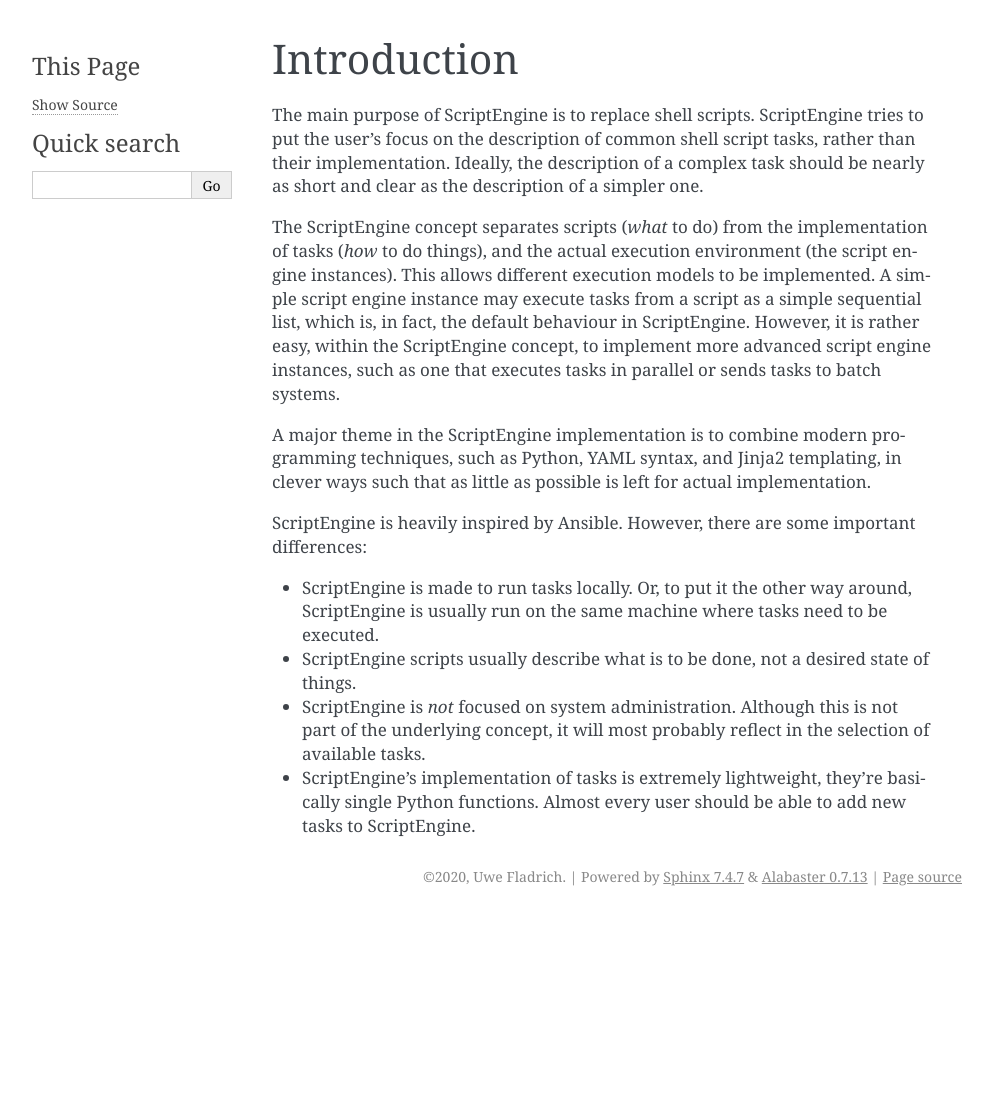
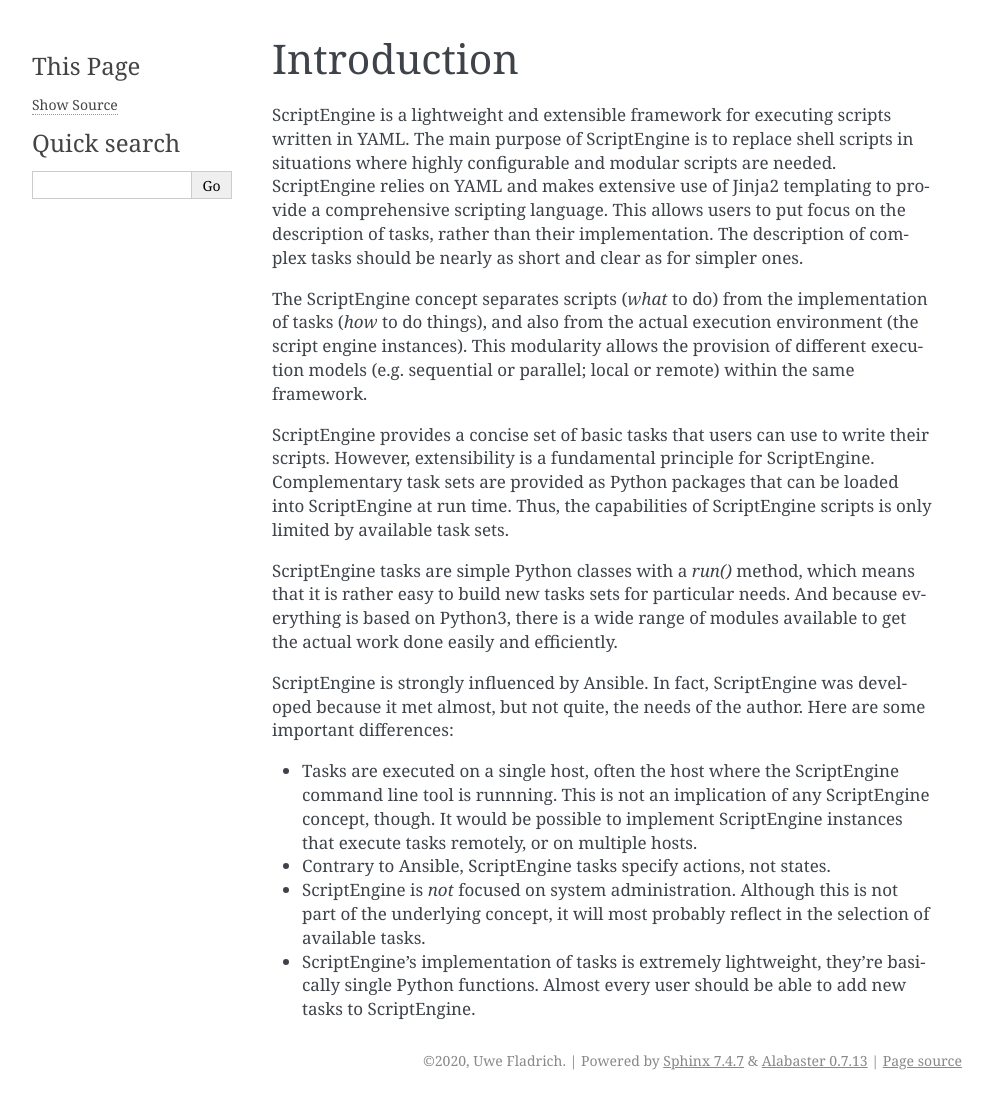
Before and after one commit to uwefladrich/scriptengine, a Sphinx documentation site: the page built from docs/sphinx/intro.rst, in a window 1280 px wide. Shown: the whole page, without its empty margins (148-1141 px from the left). Built offline with Sphinx 7.4.7, drawn with Linux system fonts in a browser that asks for light colours; before the commit the page ends 916 px from its top, so only the background shows below that.

```diff
--- a/docs/sphinx/intro.rst
+++ b/docs/sphinx/intro.rst
@@ -1,32 +1,41 @@
 Introduction
 ============
 
-The main purpose of ScriptEngine is to replace shell scripts. ScriptEngine
-tries to put the user's focus on the description of common shell script tasks,
-rather than their implementation. Ideally, the description of a complex task
-should be nearly as short and clear as the description of a simpler one.
+ScriptEngine is a lightweight and extensible framework for executing scripts
+written in YAML. The main purpose of ScriptEngine is to replace shell scripts
+in situations where highly configurable and modular scripts are needed.
+ScriptEngine relies on YAML and makes extensive use of Jinja2 templating to
+provide a comprehensive scripting language. This allows users to put focus on
+the description of tasks, rather than their implementation. The description of
+complex tasks should be nearly as short and clear as for simpler ones.
 
 The ScriptEngine concept separates scripts (*what* to do) from the
-implementation of tasks (*how* to do things), and the actual execution
-environment (the script engine instances). This allows different execution
-models to be implemented. A simple script engine instance may execute tasks
-from a script as a simple sequential list, which is, in fact, the default
-behaviour in ScriptEngine. However, it is rather easy, within the ScriptEngine
-concept, to implement more advanced script engine instances, such as one that
-executes tasks in parallel or sends tasks to batch systems.
+implementation of tasks (*how* to do things), and also from the actual
+execution environment (the script engine instances). This modularity allows the
+provision of different execution models (e.g. sequential or parallel; local or
+remote) within the same framework.
 
-A major theme in the ScriptEngine implementation is to combine modern
-programming techniques, such as Python, YAML syntax, and Jinja2 templating, in
-clever ways such that as little as possible is left for actual implementation.
+ScriptEngine provides a concise set of basic tasks that users can use to write
+their scripts. However, extensibility is a fundamental principle for
+ScriptEngine. Complementary task sets are provided as Python packages that can
+be loaded into ScriptEngine at run time. Thus, the capabilities of ScriptEngine
+scripts is only limited by available task sets.
 
-ScriptEngine is heavily inspired by Ansible. However, there are some important differences:
+ScriptEngine tasks are simple Python classes with a `run()` method, which means
+that it is rather easy to build new tasks sets for particular needs. And
+because everything is based on Python3, there is a wide range of modules
+available to get the actual work done easily and efficiently.
 
-- ScriptEngine is made to run tasks locally. Or, to put it the other way
-  around, ScriptEngine is usually run on the same machine where tasks need to
-  be executed.
+ScriptEngine is strongly influenced by Ansible. In fact, ScriptEngine was
+developed because it met almost, but not quite, the needs of the author. Here
+are some important differences:
 
-- ScriptEngine scripts usually describe what is to be done, not a desired state
-  of things.
+- Tasks are executed on a single host, often the host where the ScriptEngine
+  command line tool is runnning. This is not an implication of any ScriptEngine
+  concept, though. It would be possible to implement ScriptEngine instances
+  that execute tasks remotely, or on multiple hosts.
+
+- Contrary to Ansible, ScriptEngine tasks specify actions, not states.
 
 - ScriptEngine is *not* focused on system administration. Although this is not
   part of the underlying concept, it will most probably reflect in the
```
Also changed, not shown: README.md (+10 -7 lines).
